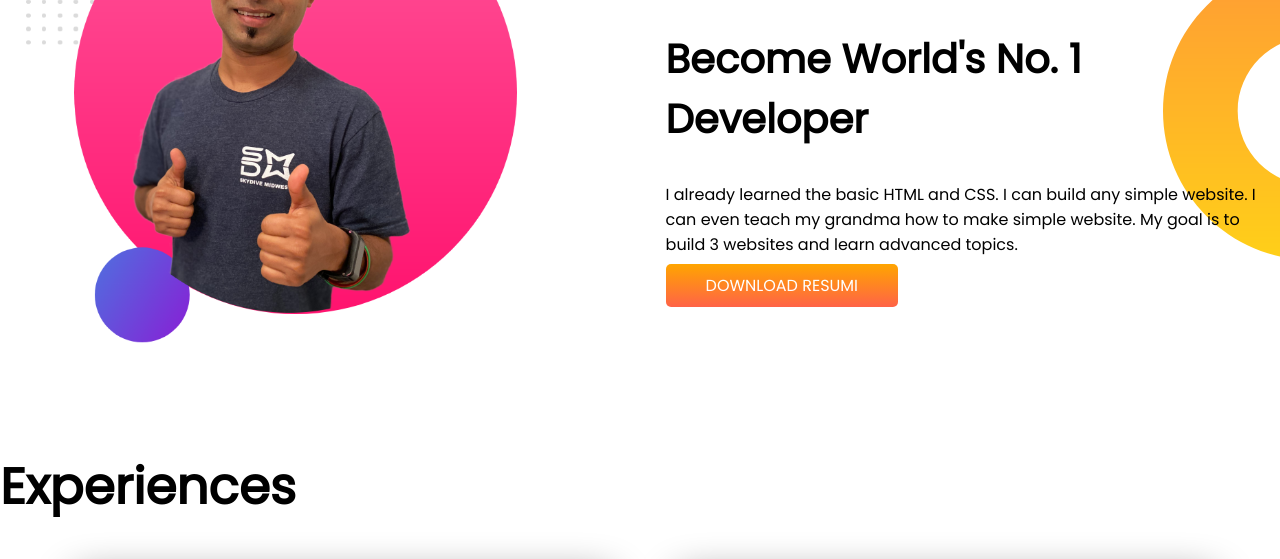
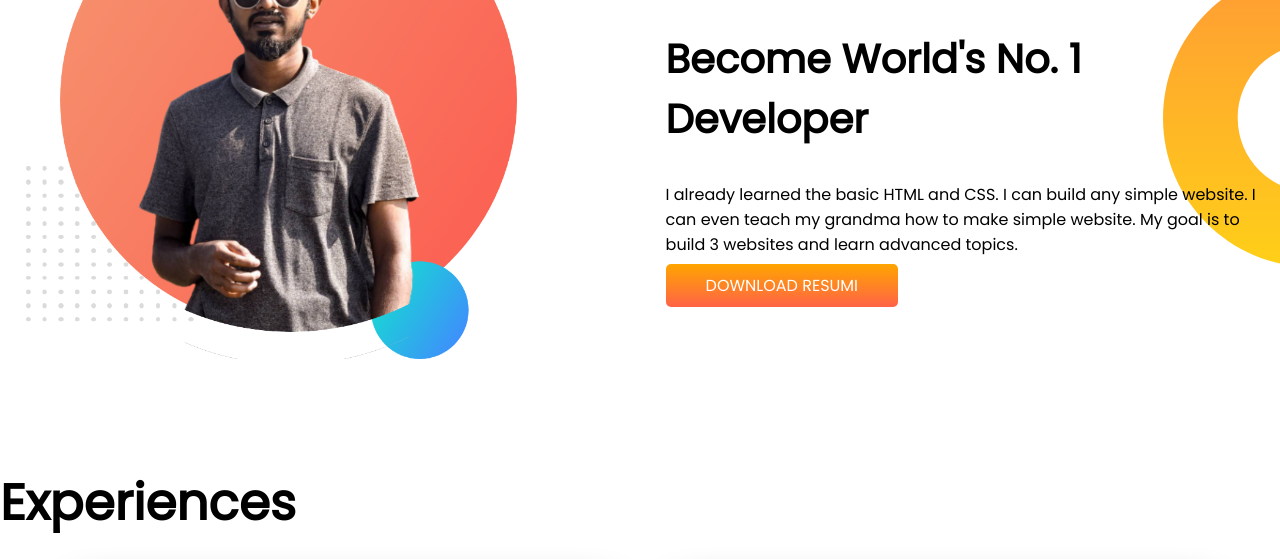
Before and after one commit to borshon420/devoloper-portfolio, a plain HTML site: page index.html in a window 1280 px wide. Shown: the part 724-1283 px from the top of the page. Drawn offline with Linux system fonts and the light colour scheme.

Commit message:
image commited

```diff
--- a/index.html
+++ b/index.html
@@ -24,7 +24,7 @@
     </section>
     <section class="dream-big flexible-container">
         <div class="half-width">
-            <img src="images/jhankar2.png" alt="">
+            <img src="images/my-bg.png" alt="">
         </div>
         <div class="half-width">
             <h1>Big Dream</h1>
```
